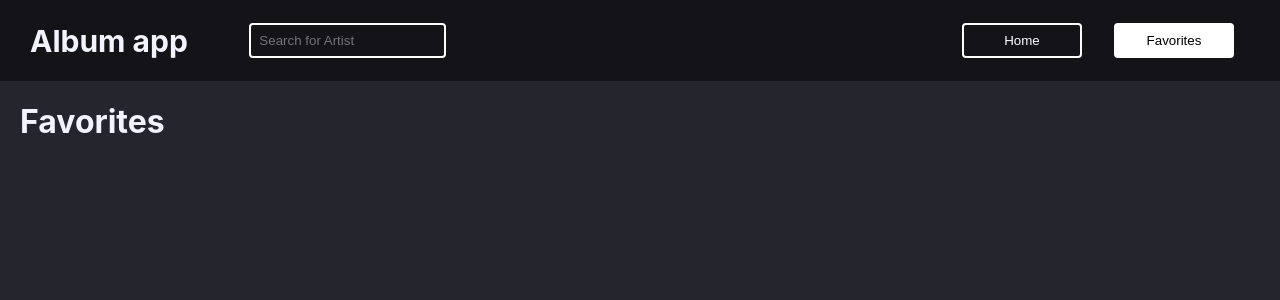
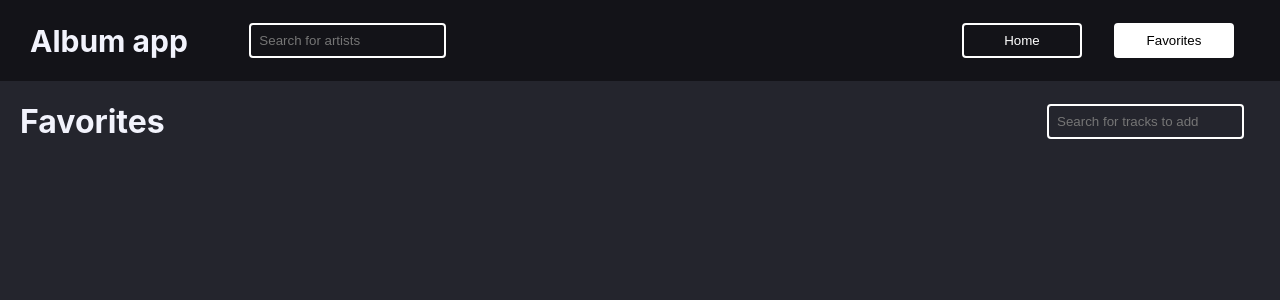
Before and after one commit to markjhvonk/react-test, a Next.js app: page /favorites in a window 1280 px wide. Shown: the top 300 px of the page. Built offline with nearby package versions, Linux system fonts and the light colour scheme.

Commit message:
Add track search and add to favorites page

```diff
--- a/components/inputs/searchField.tsx
+++ b/components/inputs/searchField.tsx
@@ -5,11 +5,13 @@ import { debounce } from 'lodash';
 interface DropdownDataTypes {
   name: string;
   id: string;
+  artist: string;
 }
 interface SearchFieldTypes {
-  dropdownData?: Array<DropdownDataTypes>,
-  inputCallback?: Function,
-  itemCallback?: Function
+  dropdownData?: Array<DropdownDataTypes>;
+  inputCallback?: Function;
+  itemCallback?: Function;
+  placeholder?: string;
 }
 
 const StyledWrapper = styled.div`
@@ -37,9 +39,9 @@ const StyledDropdown = styled.ul`
   list-style-type: none;
   position: relative;
   bottom: 0;
-  left: 20px;
+  left: 15px;
   z-index: 99;
-  max-width: 300px;
+  max-width: 500px;
   margin: 0;
   padding: 0;
   border-radius: 4px;
@@ -50,11 +52,12 @@ const StyledDropdown = styled.ul`
 `
 
 const StyledDropdownItem = styled.li`
+  position: relative;
   height: 40px;
   display: flex;
   justify-content: space-between;
   cursor: pointer;
-  padding: 10px;
+  padding: 10px 30px 10px 10px;
   border-bottom: 2px solid #fff;
   &:last-child {
     border-bottom: 0;
@@ -63,13 +66,16 @@ const StyledDropdownItem = styled.li`
     font-weight: bold;
     &::after {
       content: '▷';
+      position: absolute;
+      top: 7px;
+      right: 7px;
       text-decoration: none;
     }
   }
 `
 
 
-function SearchField({ dropdownData, inputCallback, itemCallback}: SearchFieldTypes) {
+function SearchField({ dropdownData, inputCallback, itemCallback, placeholder}: SearchFieldTypes) {
   const [inputValue, setInputValue] = React.useState("");
   const setDebounce = useRef(debounce( (value: string) => { if(inputCallback) inputCallback(value)}, 500));
 
@@ -84,10 +90,13 @@ function SearchField({ dropdownData, inputCallback, itemCallback}: SearchFieldTy
 
   return (
     <StyledWrapper>
-      <StyledField type="text" value={inputValue} onChange={handleInputChange} placeholder='Search for Artist' />
+      <StyledField type="text" value={inputValue} onChange={handleInputChange} placeholder={placeholder ? placeholder : ''} />
       {(dropdownData && dropdownData.length > 0) &&
         <StyledDropdown>
-          {dropdownData?.map((item) => <StyledDropdownItem key={item.id} onClick={() => {itemClick(item)}}>{item.name}</StyledDropdownItem>)}
+          {dropdownData?.map((item) => <StyledDropdownItem key={item.id} onClick={() => { itemClick(item) }}>
+            <span>{item.name}</span>
+            {item.artist ? <span>{item.artist}</span> : ''}
+          </StyledDropdownItem>)}
         </StyledDropdown>
       }
     </StyledWrapper>
--- a/components/searchArtists/index.tsx
+++ b/components/searchArtists/index.tsx
@@ -44,7 +44,8 @@ function SearchArtists() {
         <SearchField
             inputCallback={(input: string) => { searchArtists(input) }}
             itemCallback={clickArtist}
-            dropdownData={fetchedArtists} />
+            dropdownData={fetchedArtists}
+            placeholder="Search for artists" />
     );
 }
 
--- /dev/null
+++ b/components/searchTracks/index.tsx
@@ -0,0 +1,62 @@
+import React, { useEffect, useState } from 'react';
+import { useSelector, useDispatch } from 'react-redux';
+import { fetchTracks, selectTracks } from '../../redux/slices/lastfm/tracksSlice';
+import { selectFavorites, add, remove } from '../../redux/slices/favorites/favoritesSlice';
+
+import { SearchField } from '../inputs';
+
+interface trackObject {
+    id: string,
+    name: string,
+}
+
+function SearchTracks() {
+    const dispatch = useDispatch();
+
+    const { value } = useSelector(selectFavorites);
+    dispatch(selectFavorites);
+
+    const { tracks } = useSelector(selectTracks);
+    dispatch(selectTracks);
+    const [fetchedTracks, setFetchedTracks] = useState<Array<any>>([]);
+
+    const searchTracks = (query: string) => {
+        if (query !== '') {
+            // Only fetch tracks if query has data
+            dispatch(fetchTracks({ query, limit: 10 }));
+        } else {
+            // Else empty list
+            setFetchedTracks([]);
+        }
+    }
+
+    const clickTrack = (track: trackObject) => {
+        const status = value.find((t:any) => t.id === track.id) ? true : false;
+        if (!status) dispatch(add({ id: track.id, track: track })); // Add favorite track if it's not there yet
+        setFetchedTracks([]); // Clear list
+    }
+
+    useEffect(() => {
+        if (tracks.tracks !== fetchedTracks) {
+            // Only set artist if there is a new list
+            setFetchedTracks(tracks.tracks);
+        } else {
+            // Else empty list
+            setFetchedTracks([]);
+        }
+    }, [tracks.tracks]);
+
+    return (
+        <SearchField
+            inputCallback={(input: string) => { searchTracks(input) }}
+            itemCallback={clickTrack}
+            placeholder="Search for tracks to add"
+            dropdownData={fetchedTracks} />
+    );
+}
+
+SearchTracks.propTypes = {
+    //...
+}
+
+export default SearchTracks;
--- a/components/track/index.tsx
+++ b/components/track/index.tsx
@@ -17,11 +17,11 @@ function Track(props: any) {
 
     return (
         <div className={styles.track}>
-            <div className={styles.position}>{track['@attr']['rank']}</div>
+            <div className={styles.position}>{track['@attr'] ? track['@attr']['rank'] : null}</div>
             <div className={styles.name}>{track.name}</div>
-            <div className={styles.artist}>{track.artist.name}</div>
+            <div className={styles.artist}>{track.artist.name ? track.artist.name : track.artist}</div>
             <div className={styles.album}>{album}</div>
-            <div className={styles.duration}>{durationToMinutes(track.duration)}</div>
+            <div className={styles.duration}>{track.duration ? durationToMinutes(track.duration) : null}</div>
             <div className={styles.favoriteBtn}>
                 <FavoriteButton track={track}/>
             </div>
--- a/pages/favorites.tsx
+++ b/pages/favorites.tsx
@@ -8,6 +8,14 @@ import { selectFavorites } from '../redux/slices/favorites/favoritesSlice';
 
 import Layout from '../components/layout';
 import TrackList from '../components/trackList';
+import SearchTracks from '../components/searchTracks';
+import styled from 'styled-components';
+
+const FavoriteHeader = styled.div`
+    display: flex;
+    justify-content: space-between;
+    align-items: center;
+`
 
 const Favorites: NextPage = () => {
 
@@ -19,6 +27,7 @@ const Favorites: NextPage = () => {
         dispatch(selectFavorites);
     }, []);
 
+    console.log(favoriteTracks)
     return (
         <>
             <Head>
@@ -29,7 +38,10 @@ const Favorites: NextPage = () => {
             <Layout>
                 {favoriteTracks &&
                     <>
-                        <h1>Favorites</h1>
+                        <FavoriteHeader>
+                            <h1>Favorites</h1>
+                            <SearchTracks />
+                        </FavoriteHeader>
                         <TrackList tracks={favoriteTracks} album={''} />
                     </>
                 }
--- a/redux/slices/index.ts
+++ b/redux/slices/index.ts
@@ -5,12 +5,14 @@ import { favoritesSlice } from './favorites/favoritesSlice';
 import { albumsSlice } from './lastfm/albumsSlice';
 import { albumDetailsSlice } from './lastfm/albumDetailsSlice';
 import { artistsSlice } from './lastfm/artistsSlice';
+import { tracksSlice } from './lastfm/tracksSlice';
 
 const rootReducer = combineReducers({
     favorites: favoritesSlice.reducer,
     albums: albumsSlice.reducer,
     albumDetails: albumDetailsSlice.reducer,
     artists: artistsSlice.reducer,
+    tracks: tracksSlice.reducer,
     //  Add additional reducers here
 });
 
--- a/redux/slices/lastfm/albumDetailsSlice.ts
+++ b/redux/slices/lastfm/albumDetailsSlice.ts
@@ -41,7 +41,7 @@ export const fetchAlbumDetails = createAsyncThunk(
                     }
                     // Add ids to tracks because they were lacking, needed for favorite functionality
                     data.tracks.track.map((track: any) => {
-                        track.id = encodeURIComponent(track['@attr']['rank'] + '+' + track.name + '+' + data.name + '+' + track.artist.name);
+                        track.id = encodeURIComponent(track.name + '+' + track.artist);
                         return track;
                     });
                 }
--- /dev/null
+++ b/redux/slices/lastfm/tracksSlice.ts
@@ -0,0 +1,101 @@
+
+
+import { createSlice, createAsyncThunk } from '@reduxjs/toolkit';
+import axios from 'axios';
+
+import { API_URL, API_KEY } from '../../../constants';
+
+// Define a type for the slice state
+interface artistsState {
+    tracks: Array<object>,
+    status: string,
+    error?: string
+}
+
+// Define the initial state using that type
+const initialState: artistsState = {
+    tracks: [],
+    status: 'idle',
+    error: undefined
+}
+
+interface responseParams {
+    query: string,
+    limit?: number,
+    page?: number
+}
+
+export const fetchTracks = createAsyncThunk(
+    'tracks/fetch',
+    async (params: responseParams, thunkAPI) => {
+        const { query, limit, page } = params;
+        const passLimit = limit ? limit : 10;
+        const passPage = page ? page : 1;
+        try {
+            const response = await axios.get(API_URL + '?method=track.search&track=' + encodeURIComponent(query) + '&limit=' + passLimit + '&page=' + passPage + '&api_key=' + API_KEY + '&format=json');
+            let data = await response.data.results.trackmatches.track;
+            console.log(data);
+            if (response.status === 200) {
+                console.log(data);
+                if (data.length > 0) {
+                    console.log(data);
+                    console.log(Array.isArray(data))
+                    // Put single tracks in array
+                    if (!Array.isArray(data)) {
+                        const singleTrack = data;
+                        data = [];
+                        data.push(singleTrack);
+                    }
+                    // Add ids to tracks since they are missing
+                    data.map((track: any) => {
+                        console.log(track)
+                        track.id = encodeURIComponent(track.name + '+' + track.artist);
+                        return track;
+                    });
+                    console.log(data);
+                }
+                console.log(data);
+                return data;
+            } else {
+                return thunkAPI.rejectWithValue(data);
+            }
+        } catch (e: any) {
+            thunkAPI.rejectWithValue(e.response);
+        }
+    },
+);
+
+export const tracksSlice = createSlice({
+    name: 'artists',
+    initialState,
+    reducers: {
+        clearState(state) {
+            state.status = 'idle';
+            state.error = undefined;
+            return state;
+        },
+        default(state) { return state }
+    },
+    extraReducers: {
+        // omit posts loading reducers
+        // @ts-ignore
+        [fetchTracks.fulfilled]: (state: any, action: any) => {
+            state.status = 'success';
+            state.tracks = action.payload;
+            return state;
+        },
+        // @ts-ignore
+        [fetchTracks.rejected]: (state: any, action: any) => {
+            state.status = 'error';
+            state.error = action.error;
+            return state;
+        },
+        // @ts-ignore
+        [fetchTracks.pending]: (state: any) => {
+            state.status = 'loading';
+        },
+    }
+})
+
+export const { clearState } = tracksSlice.actions;
+export const selectTracks = (state: any) => { return { tracks: state.tracks, status: state.status } };
```
